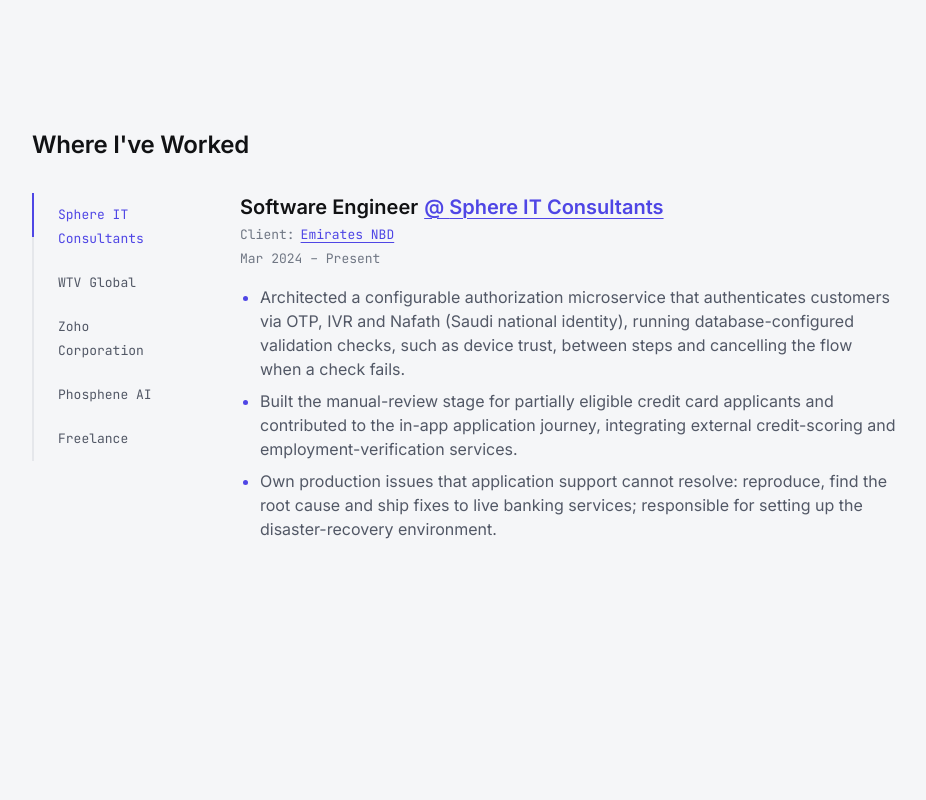
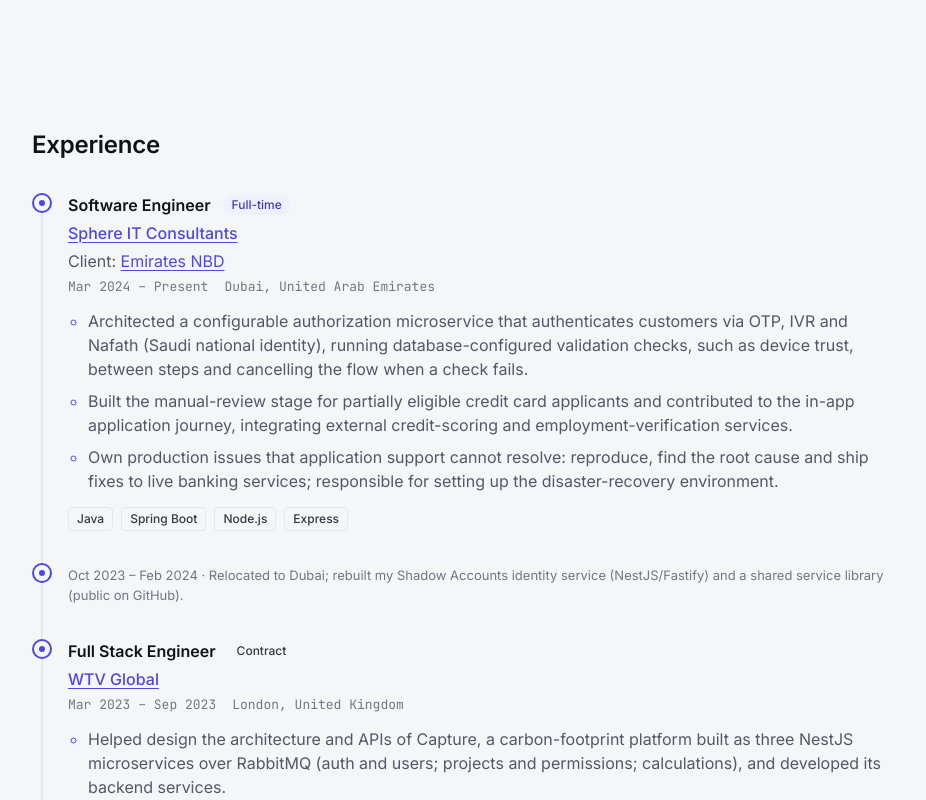
Before and after one commit to leanderpaul/leanderpaul.github.io, a Vue app: page / in a window 1280 px wide. Shown: the part 1440-2240 px from the top of the page, without its empty margins (176-1102 px from the left). Built offline with nearby package versions, Linux system fonts and the light colour scheme.

Commit message:
feat(home): replace experience tabs with a visible timeline
All roles were hidden behind tabs with only the current job shown;
every role, its employment type and the 2023 career break now read
in order without interaction.

Co-Authored-By: Claude Opus 5.5 <noreply@anthropic.com>

```diff
--- a/src/pages/home/experience.component.vue
+++ b/src/pages/home/experience.component.vue
@@ -1,133 +1,100 @@
 <script lang="ts" setup>
-import { onMounted, onUnmounted, reactive, ref } from 'vue';
-import { EXPERIENCE, formatDateRange, formatRoleTitle, type Role } from '@app/content';
+import { ShBadge, ShTag, ShTimeline } from '@app/components/ui';
+import { EMPLOYMENT_LABELS, EXPERIENCE, formatYearMonth, type Present, type YearMonth } from '@app/content';
 
-const roles = EXPERIENCE.filter((entry): entry is Role => entry.kind === 'role');
-const activeTab = ref(roles[0] as Role);
-const activeIndicatorStyle = reactive<{ top: string; left: string; display?: 'none' }>({ top: '1000px', left: '0px', display: 'none' });
-
-function handleClick(event: MouseEvent, role: Role) {
-  activeTab.value = role;
-  const btn = event.target as HTMLButtonElement;
-  activeIndicatorStyle.top = `${btn.offsetTop}px`;
-  activeIndicatorStyle.left = `${btn.offsetLeft}px`;
+function toDateTime(date: YearMonth): string {
+  return `${date.year}-${String(date.month).padStart(2, '0')}`;
 }
 
-function positionActiveIndicator() {
-  const activeTabTitle = document.querySelector('.tab-title > .active') as HTMLButtonElement;
-  activeIndicatorStyle.top = `${activeTabTitle.offsetTop}px`;
-  activeIndicatorStyle.left = `${activeTabTitle.offsetLeft}px`;
-  activeIndicatorStyle.display = undefined;
+function isPresent(end: YearMonth | Present): end is Present {
+  return end === 'present';
+}
+</script>
+
+<template>
+  <section id="experience" class="section" aria-labelledby="experience-title">
+    <h2 id="experience-title" class="heading">Experience</h2>
+    <ShTimeline :items="EXPERIENCE">
+      <template #default="{ item }">
+        <article v-if="item.kind === 'role'" class="role">
+          <header class="header">
+            <h3 class="title">{{ item.title }}</h3>
+            <ShBadge :intent="item.employment === 'full-time' ? 'info' : 'neutral'">{{ EMPLOYMENT_LABELS[item.employment] }}</ShBadge>
+          </header>
+          <p class="company">
+            <a v-if="item.companyUrl" :href="item.companyUrl" target="_blank" rel="noopener">{{ item.company }}</a>
+            <template v-else>{{ item.company }}</template>
+          </p>
+          <p v-if="item.client" class="client">
+            Client:
+            <a v-if="item.clientUrl" :href="item.clientUrl" target="_blank" rel="noopener">{{ item.client }}</a>
+            <template v-else>{{ item.client }}</template>
+          </p>
+          <p class="meta">
+            <span>
+              <time :datetime="toDateTime(item.start)">{{ formatYearMonth(item.start) }}</time>
+              –
+              <span v-if="isPresent(item.end)">Present</span>
+              <time v-else :datetime="toDateTime(item.end)">{{ formatYearMonth(item.end) }}</time>
+            </span>
+            <span>{{ item.location }}</span>
+          </p>
+          <ul class="bullets">
+            <li v-for="bullet in item.siteBullets" :key="bullet">{{ bullet }}</li>
+          </ul>
+          <ul class="tags" aria-label="Technologies">
+            <li v-for="technology in item.technologies" :key="technology">
+              <ShTag>{{ technology }}</ShTag>
+            </li>
+          </ul>
+        </article>
+        <p v-else class="break">
+          <time :datetime="toDateTime(item.start)">{{ formatYearMonth(item.start) }}</time>
+          –
+          <time :datetime="toDateTime(item.end)">{{ formatYearMonth(item.end) }}</time>
+          · {{ item.text }}
+        </p>
+      </template>
+    </ShTimeline>
+  </section>
+</template>
+
+<style scoped>
+.role {
+  color: var(--sh-text-secondary);
 }
 
-onMounted(() => {
-  window.addEventListener('resize', positionActiveIndicator);
-  setTimeout(positionActiveIndicator, window.innerWidth <= 768 ? 100 : 0);
-});
-
-onUnmounted(() => {
-  window.removeEventListener('resize', positionActiveIndicator);
-});
-</script>
-<template>
-  <div id="experience" class="section">
-    <h2 class="heading">Where I've Worked</h2>
-    <div class="content">
-      <div class="tab-title">
-        <button
-          v-for="role in roles"
-          :key="role.company"
-          :class="{ active: activeTab.company === role.company }"
-          @click="handleClick($event, role)"
-        >
-          {{ role.company }}
-        </button>
-        <div :style="activeIndicatorStyle" class="active-indicator"></div>
-      </div>
-      <div class="tab-content">
-        <h3>
-          <span>{{ formatRoleTitle(activeTab) }}</span>
-          <a v-if="activeTab.companyUrl" class="company" :href="activeTab.companyUrl" target="_blank" rel="noopener">{{
-            activeTab.company
-          }}</a>
-          <span v-else class="company">{{ activeTab.company }}</span>
-        </h3>
-        <p class="client" v-if="activeTab.client">
-          <span>Client:</span>
-          <a v-if="activeTab.clientUrl" :href="activeTab.clientUrl" target="_blank" rel="noopener">{{ activeTab.client }}</a>
-          <span v-else>{{ activeTab.client }}</span>
-        </p>
-        <p class="period">{{ formatDateRange(activeTab.start, activeTab.end) }}</p>
-        <ul>
-          <li v-for="item in activeTab.siteBullets" :key="item">{{ item }}</li>
-        </ul>
-      </div>
-    </div>
-  </div>
-</template>
-<style scoped>
-.content {
+.header {
   display: flex;
-  gap: 48px;
-  min-height: 600px;
+  flex-wrap: wrap;
+  align-items: center;
+  gap: 4px 12px;
 }
 
-.tab-title {
-  position: relative;
-  display: flex;
+.title {
+  overflow-wrap: anywhere;
 }
 
-.tab-title > button {
-  width: 160px;
-  padding: 10px 24px;
-  border: none;
-  background: none;
-  font-family: var(--sh-font-mono);
-  font-size: var(--sh-text-code);
-  color: var(--sh-text-secondary);
-  text-align: left;
+.company,
+.client {
+  margin-top: 4px;
+  overflow-wrap: anywhere;
 }
 
-.tab-title > button:hover {
-  background-color: var(--sh-bg-hover);
+.company {
+  font-weight: 500;
+  color: var(--sh-text-primary);
+}
+
+.company a,
+.client a {
   color: var(--sh-accent-text);
 }
 
-.tab-title > button.active {
-  color: var(--sh-accent-text);
-}
-
-.active-indicator {
-  position: absolute;
-  width: 2px;
-  height: 44px;
-  background-color: var(--sh-accent);
-  transition:
-    top var(--sh-duration-normal) var(--sh-ease-standard),
-    left var(--sh-duration-normal) var(--sh-ease-standard);
-}
-
-.tab-content {
-  flex-basis: min-content;
-  flex-grow: 1;
-  color: var(--sh-text-secondary);
-}
-
-.tab-content h3 {
-  font-size: var(--sh-text-h2);
-  line-height: var(--sh-text-h2--line-height);
-}
-
-.tab-content .company {
-  margin-left: 6px;
-  color: var(--sh-accent-text);
-}
-
-.tab-content .company::before {
-  content: '@ ';
-}
-
-.tab-content p {
+.meta {
+  display: flex;
+  flex-wrap: wrap;
+  gap: 0 16px;
   margin-top: 4px;
   font-family: var(--sh-font-mono);
   font-size: var(--sh-text-code);
@@ -135,59 +102,34 @@ onUnmounted(() => {
   color: var(--sh-text-tertiary);
 }
 
-.tab-content .client {
-  margin-bottom: 4px;
-}
-
-.tab-content .client a {
-  margin-left: 6px;
-}
-
-.tab-content ul {
+.bullets {
+  margin-top: 12px;
   padding-left: 20px;
 }
 
-.tab-content li {
+.bullets li {
   margin-bottom: 8px;
+  overflow-wrap: anywhere;
 }
 
-.tab-content li::marker {
+.bullets li::marker {
   color: var(--sh-accent-text);
 }
 
-@media (max-width: 768px) {
-  .tab-title {
-    overflow-x: auto;
-    white-space: nowrap;
-  }
-
-  .tab-title > button {
-    flex-shrink: 0;
-    width: 190px;
-    padding: 10px;
-    text-align: center;
-    border-bottom: 2px solid var(--sh-border-default);
-  }
-
-  .content {
-    flex-direction: column;
-    min-height: 1100px;
-  }
-
-  .active-indicator {
-    width: 190px;
-    height: 2px;
-    margin-top: 44px;
-  }
+.tags {
+  display: flex;
+  flex-wrap: wrap;
+  gap: 8px;
+  margin: 12px 0 0;
+  padding: 0;
+  list-style: none;
 }
 
-@media (min-width: 768px) {
-  .tab-title {
-    flex-direction: column;
-  }
-
-  .tab-title > button {
-    border-left: 2px solid var(--sh-border-default);
-  }
+.break {
+  padding: 2px 0;
+  font-size: var(--sh-text-code);
+  line-height: var(--sh-text-code--line-height);
+  color: var(--sh-text-tertiary);
+  overflow-wrap: anywhere;
 }
 </style>
```
